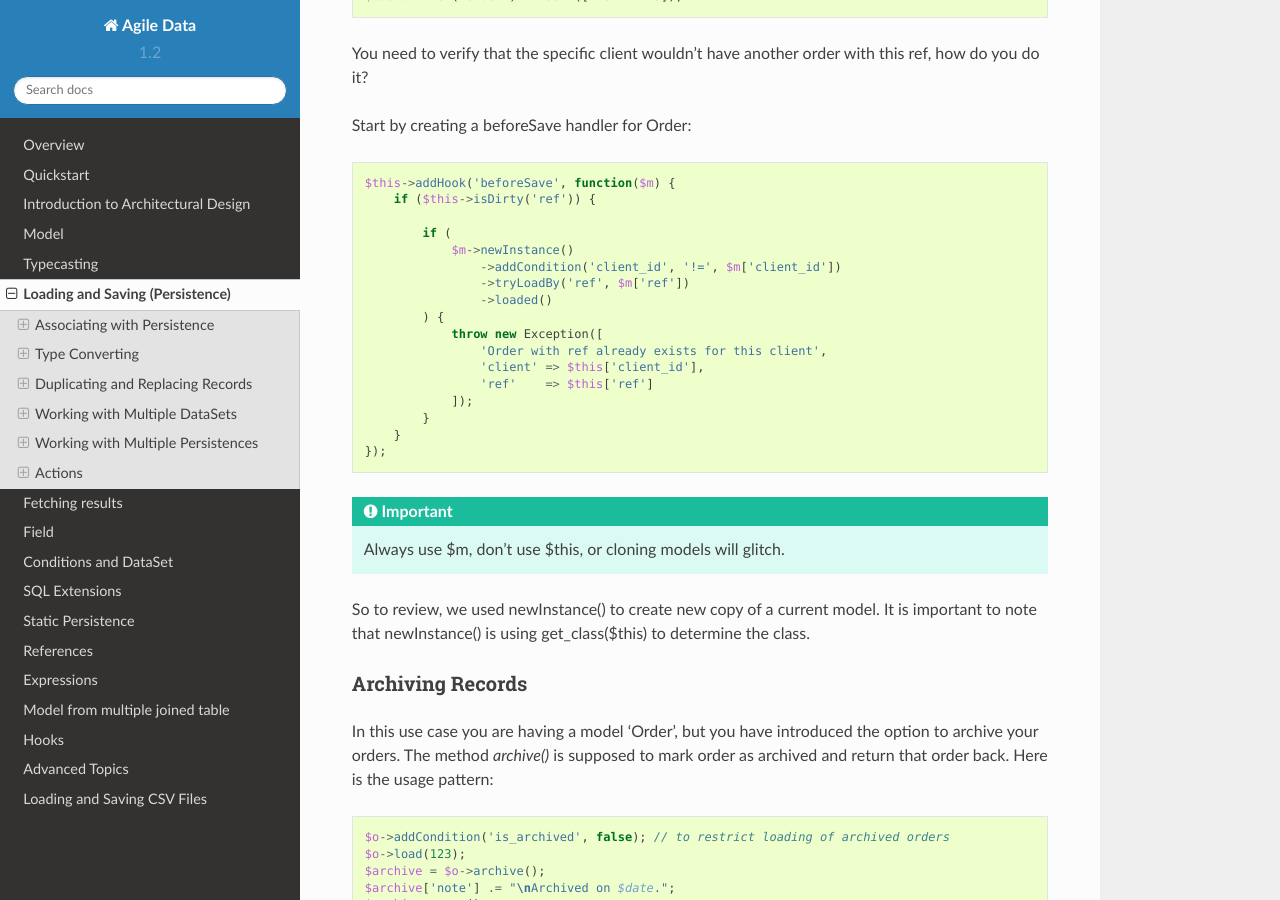
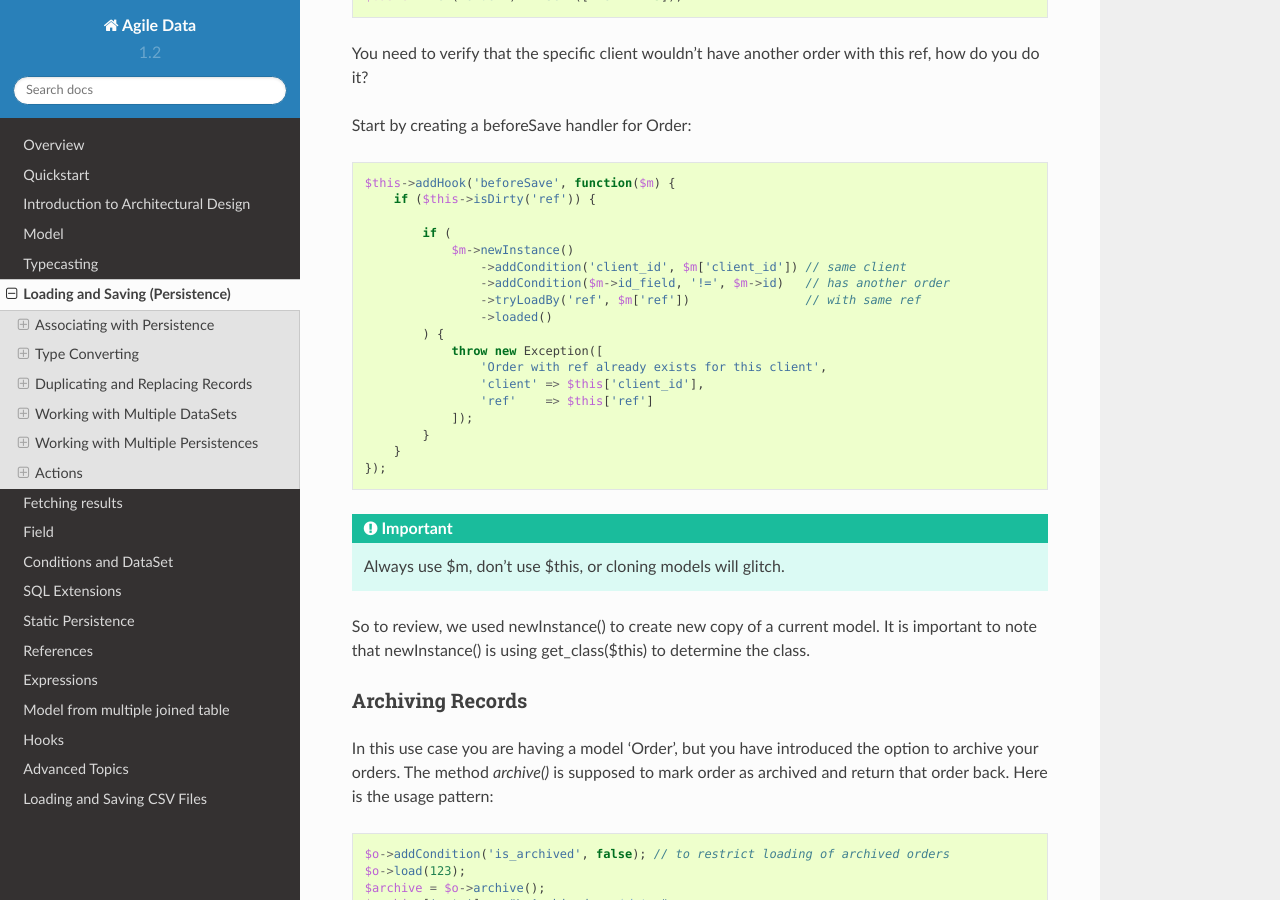
Before and after one commit to atk4/data, a Sphinx documentation site: the page built from docs/persistence.rst, in a window 1280 px wide and 900 px high, scrolled down 8750 px. Built offline with Sphinx 7.4.7 and the Read the Docs theme 2.0.0, drawn with Linux system fonts in a browser that asks for light colours; pages that are not in the unit, such as notebooks, are missing from menus; cross-references to code outside the pages are shown as plain code.

Commit message:
fix example code

```diff
--- a/docs/persistence.rst
+++ b/docs/persistence.rst
@@ -486,8 +486,9 @@ Start by creating a beforeSave handler for Order::
 
             if (
                 $m->newInstance()
-                    ->addCondition('client_id', '!=', $m['client_id'])
-                    ->tryLoadBy('ref', $m['ref'])
+                    ->addCondition('client_id', $m['client_id']) // same client
+                    ->addCondition($m->id_field, '!=', $m->id)   // has another order
+                    ->tryLoadBy('ref', $m['ref'])                // with same ref
                     ->loaded()
             ) {
                 throw new Exception([
```
